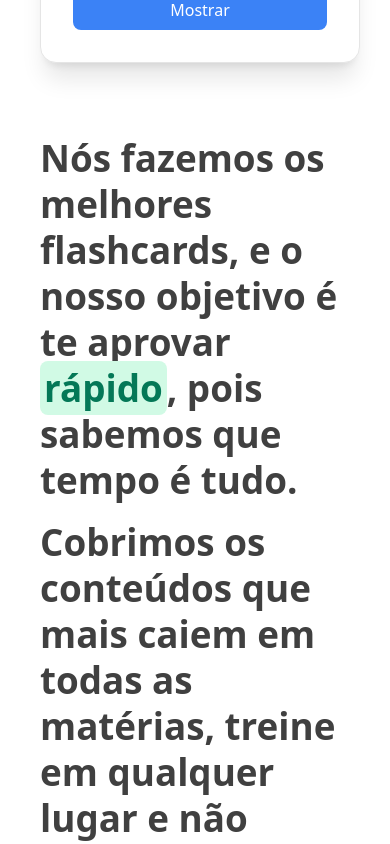
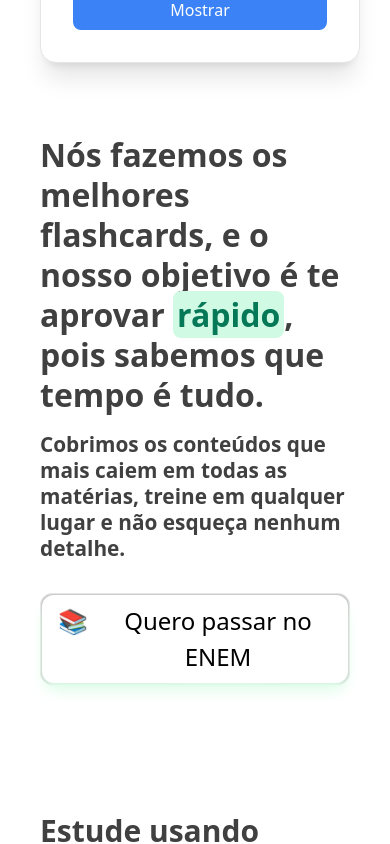
Before and after one commit to artschur/revisacard.com, a Next.js app: page / in a window 390 px wide. Shown: the part 2980-3824 px from the top of the page. Built offline with nearby package versions, Linux system fonts and the light colour scheme.

Commit message:
responsiveness

```diff
--- a/app/page.tsx
+++ b/app/page.tsx
@@ -54,11 +54,11 @@
           Seu sucesso não precisa ser complicado.
           <span className="mt-2 text-5xl bg-clip-text text-transparent bg-gradient-to-r from-green-400 to-blue-700">Repetição espaçada</span> */}
         {/* </p>  */}
-          <p className="md:mx-auto md:mt-24 text-[2.3rem] leading-tight md:text-[3rem]  font-semibold text-neutral-700 dark:text-neutral-200 max-w-7xl">
+          <p className="md:mx-auto md:mt-24 text-[2.0rem] leading-tight md:text-[3rem]  font-semibold text-neutral-700 dark:text-neutral-200 max-w-7xl">
           Nós fazemos os melhores flashcards, e o nosso objetivo é te aprovar < Highlight className="rounded-lg"> rápido</Highlight>, pois sabemos que tempo é tudo.<br />
           {/* <span className="mt-2 text-5xl bg-clip-text text-transparent bg-gradient-to-r from-green-400 to-blue-700">Repetição espaçada</span> */}
         </p>
-          <p className="md:mx-auto mt-4 mb-8 text-[2.3rem] leading-tight md:text-[2rem]  font-semibold text-neutral-700 dark:text-neutral-200 max-w-7xl">
+          <p className="md:mx-auto mt-4 mb-8 text-[1.3rem] leading-tight md:text-[2rem]  font-semibold text-neutral-700 dark:text-neutral-200 max-w-7xl">
           Cobrimos os conteúdos que mais caiem em todas as matérias, treine em qualquer lugar e não esqueça nenhum detalhe.
           <br />
           {/* <span className="mt-2 text-5xl bg-clip-text text-transparent bg-gradient-to-r from-green-400 to-blue-700">Repetição espaçada</span> */}
```
